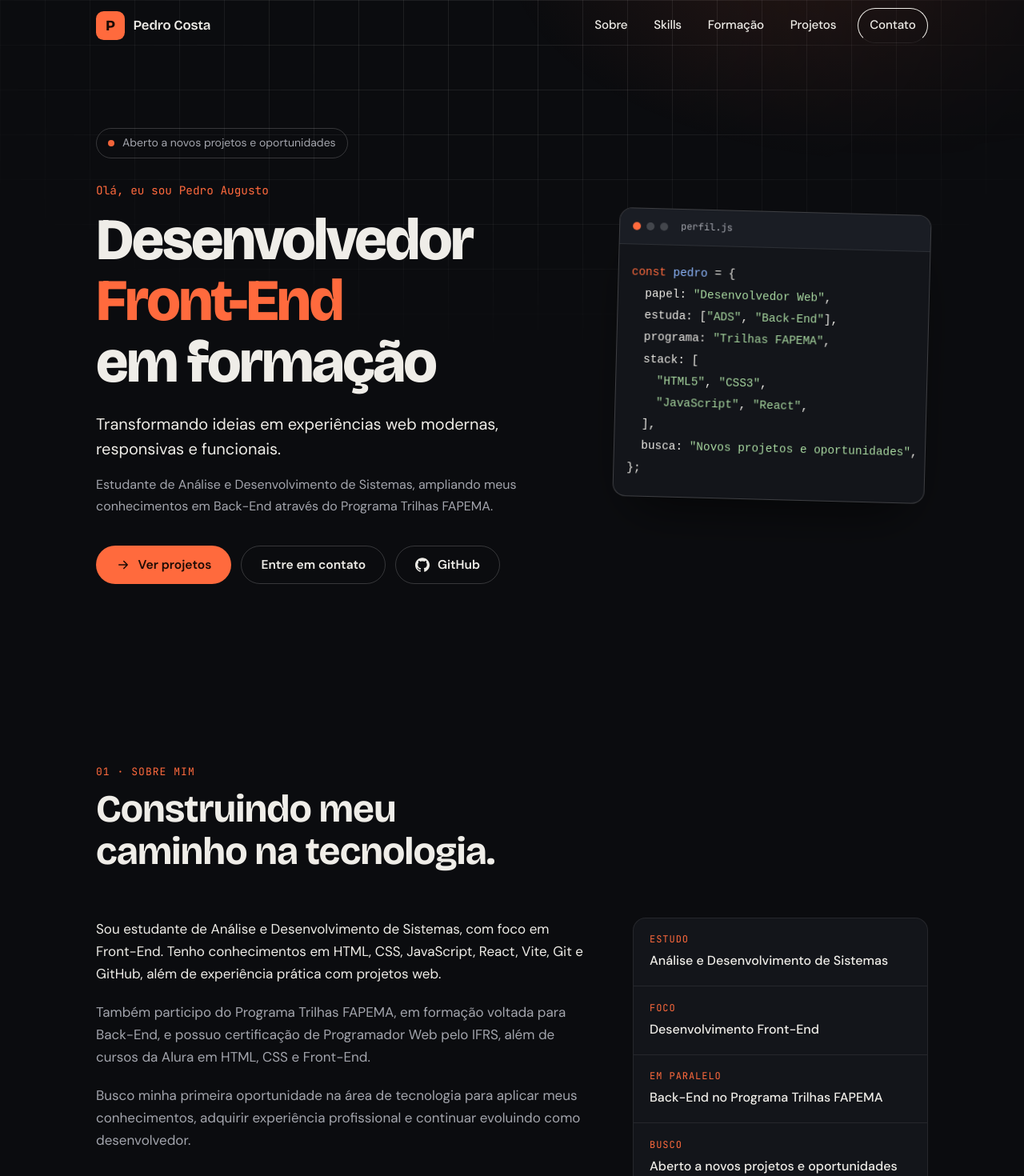
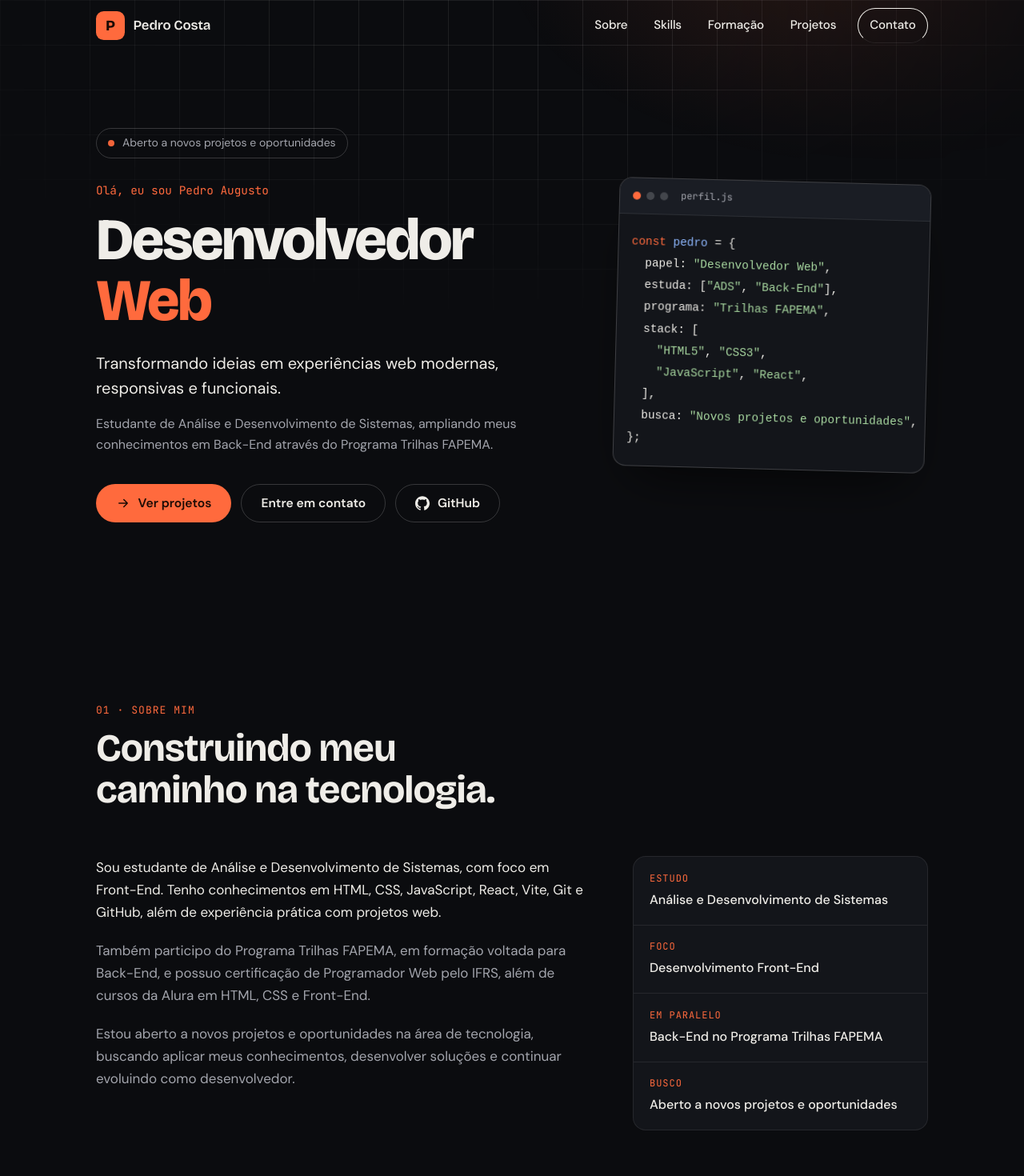
Before and after one commit to DevPedro2408/Portifolio-pedro, a React (Vite) app: page / in a window 1280 px wide. Shown: the top 1470 px of the page at 80% size. Built offline with nearby package versions, Linux system fonts and the light colour scheme.

Commit message:
Titulo do portifolio

```diff
--- a/src/components/sections/About.jsx
+++ b/src/components/sections/About.jsx
@@ -22,7 +22,7 @@ export default function About() {
             Também participo do Programa Trilhas FAPEMA, em formação voltada para Back-End, e possuo certificação de Programador Web pelo IFRS, além de cursos da Alura em HTML, CSS e Front-End.
           </p>
           <p>
-            Busco minha primeira oportunidade na área de tecnologia para aplicar meus conhecimentos, adquirir experiência profissional e continuar evoluindo como desenvolvedor.
+            Estou aberto a novos projetos e oportunidades na área de tecnologia, buscando aplicar meus conhecimentos, desenvolver soluções e continuar evoluindo como desenvolvedor.
           </p>
         </Reveal>
 
--- a/src/components/sections/Hero.jsx
+++ b/src/components/sections/Hero.jsx
@@ -15,7 +15,7 @@ export default function Hero() {
           <p className="hero__greeting">Olá, eu sou {profile.firstName}</p>
 
           <h1 id="hero-titulo" className="hero__title">
-            Desenvolvedor <span className="hero__title-accent">Front-End</span> em formação
+            Desenvolvedor <span className="hero__title-accent">Web</span>
           </h1>
 
           <p className="hero__lead">{profile.tagline}</p>
```
